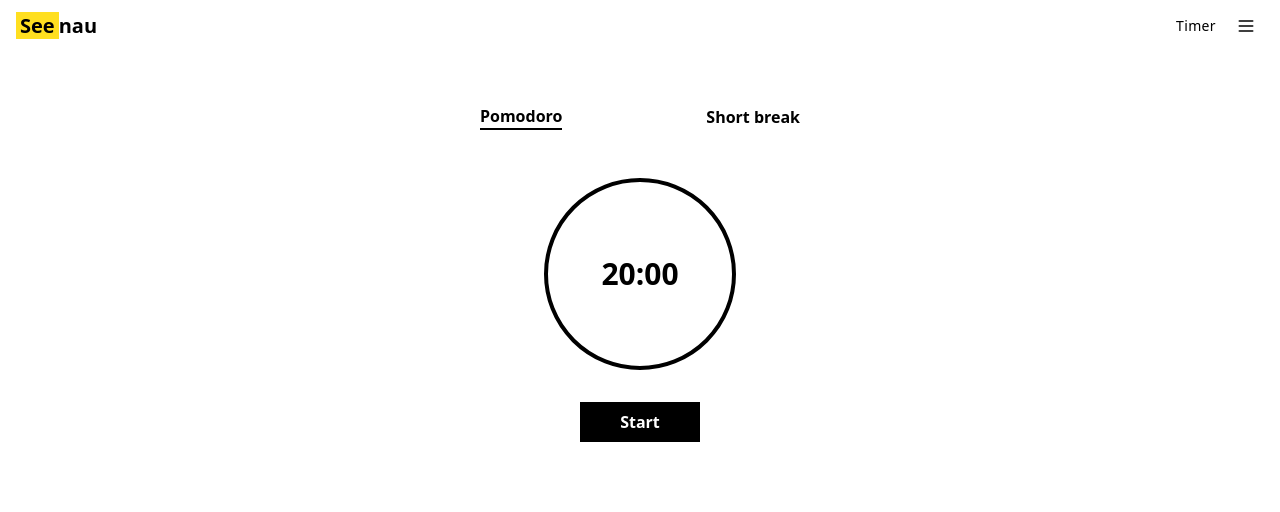
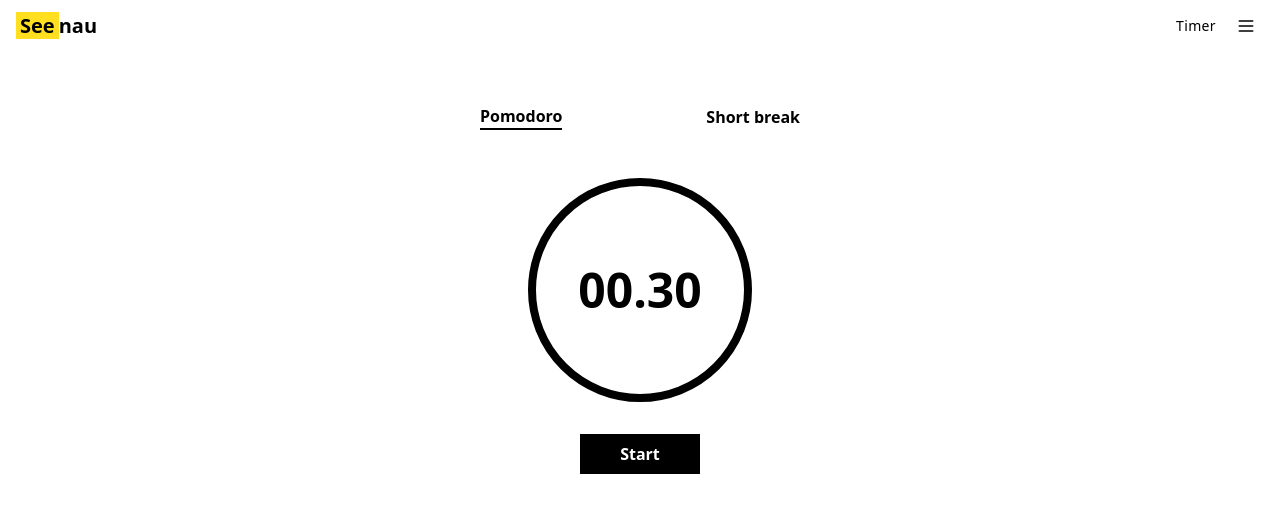
Before and after one commit to thesimpanze/Seenau-Web-FE, a React (Vite) app: page / in a window 1280 px wide. Shown: the top 512 px of the page. Built offline with nearby package versions, Linux system fonts and the light colour scheme.

Commit message:
feat add timer

```diff
--- a/src/App.jsx
+++ b/src/App.jsx
@@ -1,11 +1,13 @@
-import React, { useEffect, useState } from "react";
+import React, { useEffect, useRef, useState } from "react";
 import Navbar from "./components/Navbar";
 import BigPrimaryButton from "./components/BigPrimaryButton";
 
 function App() {
   const [data, setData] = useState([]);
   const [mode, setMode] = useState("pomodoro");
-  const [activeIndex, setActiveIndex] = useState(0);
+  const [timeLeft, setTimeLeft] = useState(0);
+  const [isRunning, setIsRunning] = useState(false);
+  const intervalRef = useRef(null);
 
   useEffect(() => {
     fetch("/data.json")
@@ -14,10 +16,37 @@ function App() {
       .catch((err) => console.error("Error:", err));
   }, []);
 
-  const selected = data[0];
-  const time = selected ? (mode === "pomodoro" ? selected.time : selected.break) : 0;
+  useEffect(() => {
+    if (data.length > 0) {
+      const selected = data[2];
+      setTimeLeft(mode === "pomodoro" ? selected.time : selected.break);
+      setIsRunning(false);
+      clearInterval(intervalRef.current);
+    }
+  }, [mode, data]);
 
-  console.log("Selected:", selected);
+  useEffect(() => {
+    if (isRunning) {
+      intervalRef.current = setInterval(() => {
+        setTimeLeft((prev) => {
+          if (prev <= 1) {
+            clearInterval(intervalRef.current);
+            setIsRunning(false);
+            return 0;
+          }
+          return prev - 1;
+        });
+      }, 1000);
+    }
+    return () => clearInterval(intervalRef.current);
+  }, [isRunning]);
+
+  const formatTime = (seconds) => {
+    const min = String(Math.floor(seconds / 60)).padStart(2, "0");
+    const sec = String(seconds % 60).padStart(2, "0");
+    return `${min}.${sec}`;
+  };
+
   console.log("Data:", data);
 
   return (
@@ -32,13 +61,9 @@ function App() {
             Short break
           </button>
         </div>
-        {selected ? (
-          <div className="w-48 h-48 rounded-full flex m-auto items-center justify-center border-4 border-black font-bold text-3xl">{mode === "pomodoro" ? selected.time : selected.break}:00</div>
-        ) : (
-          <div className="w-48 h-48 rounded-full flex m-auto items-center justify-center border-4 border-black font-bold text-3xl">Loading...</div>
-        )}
+        <div className="w-56 h-56 rounded-full flex m-auto items-center justify-center border-8 border-black font-bold text-5xl">{formatTime(timeLeft)}</div>
         <div className="m-auto flex justify-center items-center">
-          <BigPrimaryButton>Start</BigPrimaryButton>
+          <BigPrimaryButton onClick={() => setIsRunning((prev) => !prev)}>{!isRunning ? "Start" : "Stop"}</BigPrimaryButton>
         </div>
       </div>
     </div>
--- a/src/components/BigPrimaryButton.jsx
+++ b/src/components/BigPrimaryButton.jsx
@@ -1,9 +1,7 @@
-const BigPrimaryButton = ({children,onClick}) =>{
+const BigPrimaryButton = ({children, ... props}) =>{
     return(
 
-        <button
-        className="bg-black text-white font-semibold py-2 px-10"
-        >
+        <button {...props} className="bg-black text-white font-semibold py-2 px-10 cursor-pointer">
         {children}
         </button>
 )
```
